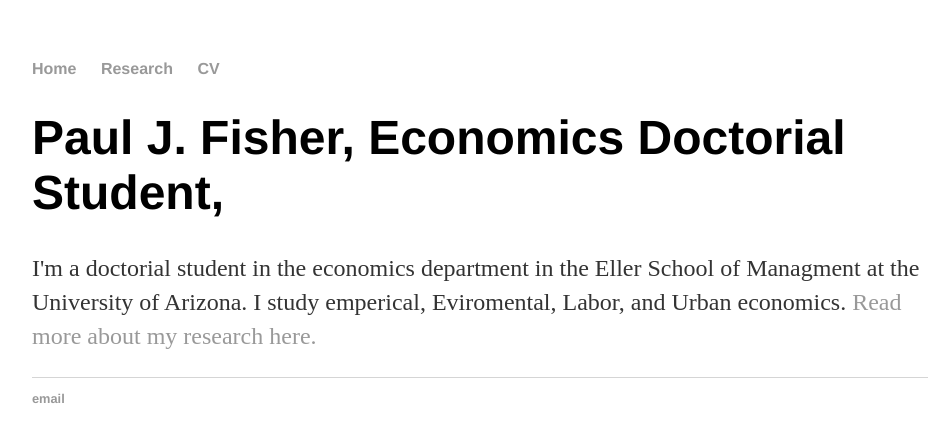
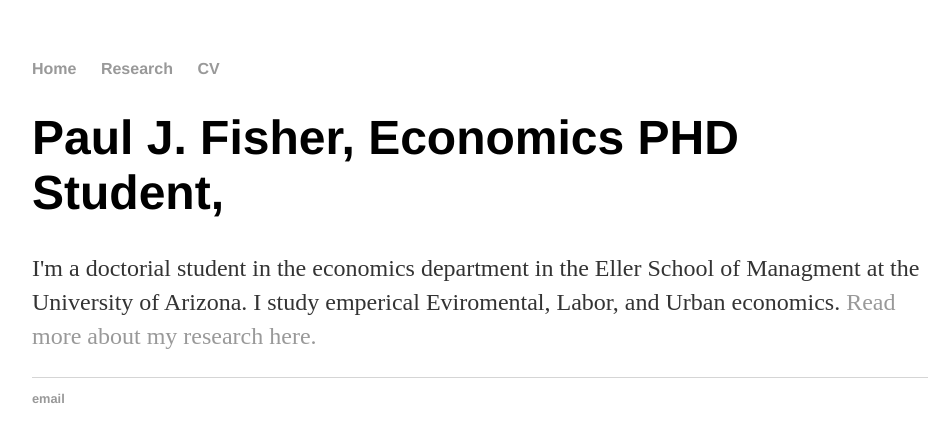
Before and after one commit to PaulJFisher/PaulJFisher.github.io, a Jekyll site: the page built from index.html, in a window 1280 px wide. Shown: the top 442 px of the page, without its empty margins (160-1110 px from the left). Built offline with Jekyll 4.4.1, drawn with Linux system fonts in a browser that asks for light colours.

Commit message:
Update index.html

```diff
--- a/index.html
+++ b/index.html
@@ -1,8 +1,8 @@
 ---
 layout: default
-title: Paul J. Fisher | Doctorial Student
+title: Paul J. Fisher | PHD Student
 ---
 <div class="blurb">
-	<h1>Paul J. Fisher, Economics Doctorial Student,</h1>
-	<p>I'm a doctorial student in the economics department in the Eller School of Managment at the University of Arizona. I study emperical, Eviromental, Labor, and Urban economics. <a href="/about">Read more about my research here.</a></p>
+	<h1>Paul J. Fisher, Economics PHD Student,</h1>
+	<p>I'm a doctorial student in the economics department in the Eller School of Managment at the University of Arizona. I study emperical Eviromental, Labor, and Urban economics. <a href="/about">Read more about my research here.</a></p>
 </div><!-- /.blurb -->
```
